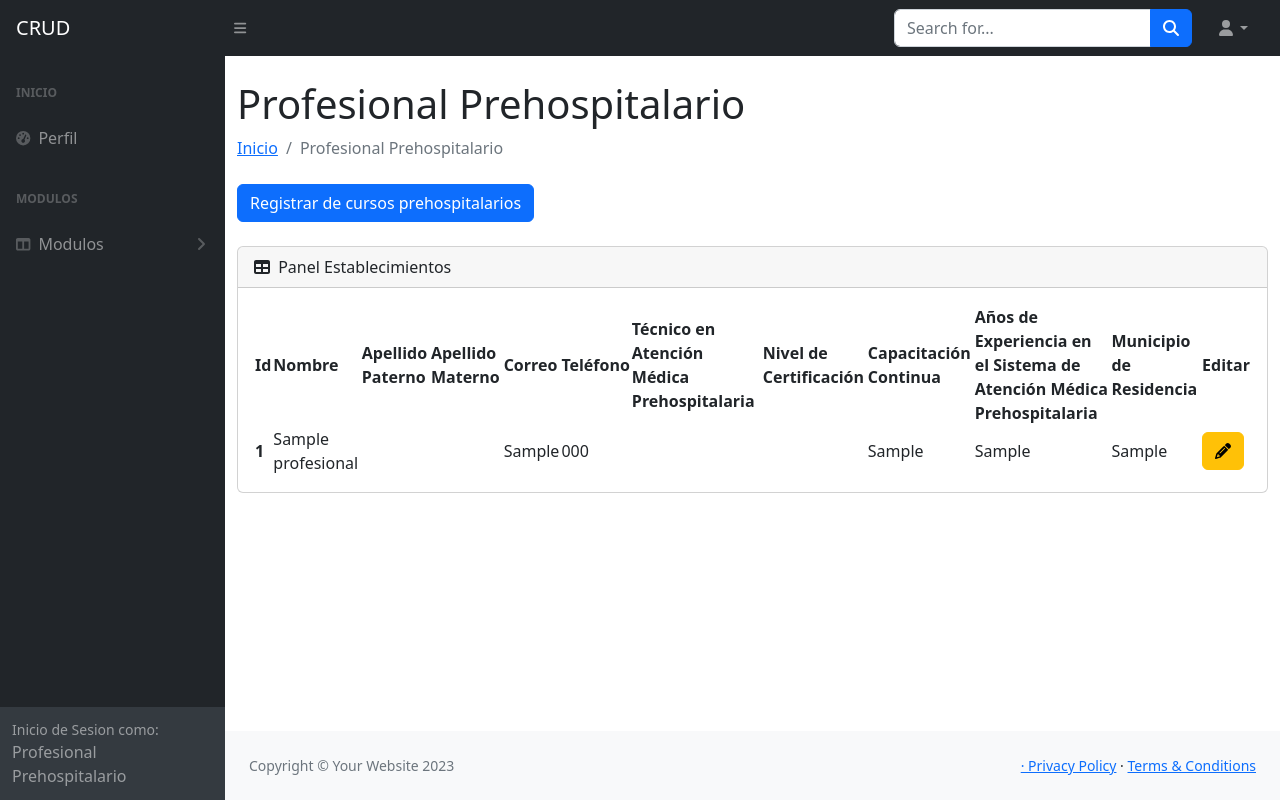
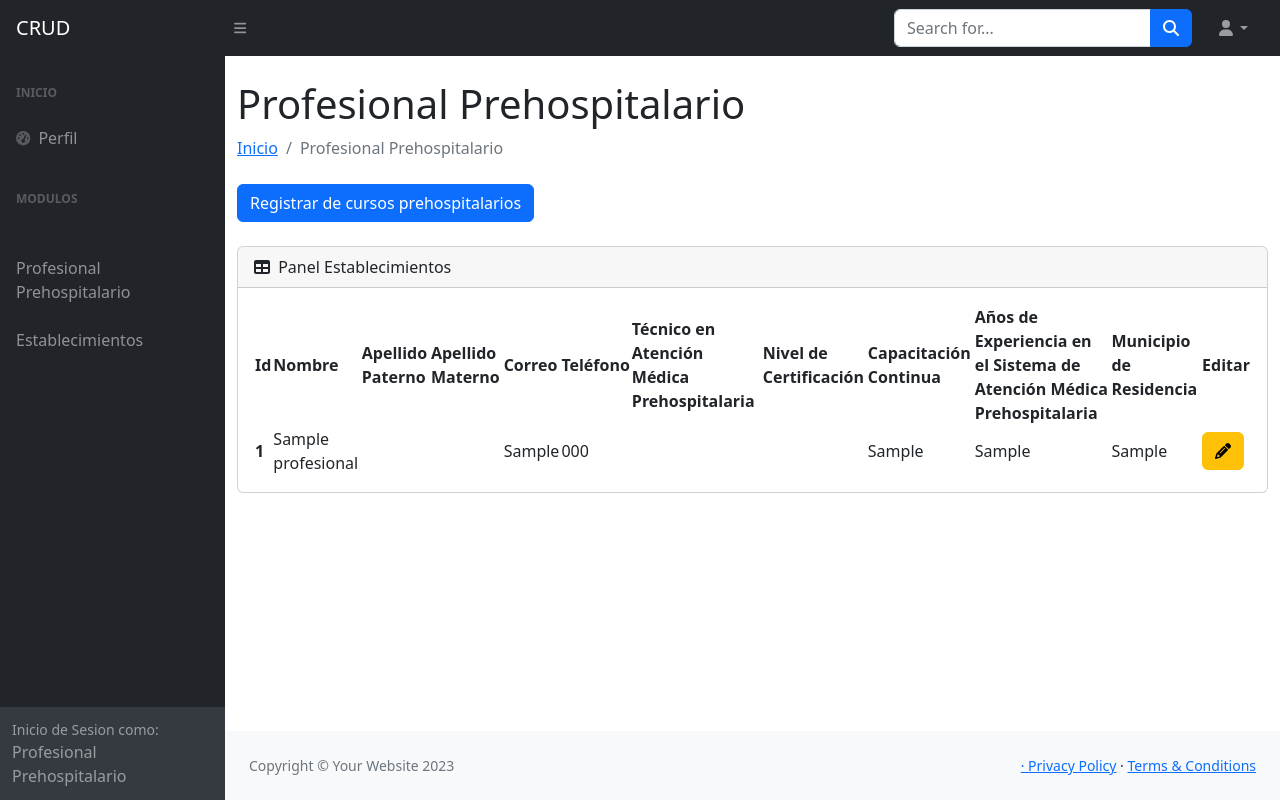
Before and after one commit to armando1907/ModulosSSA, a PHP site: page /profesionalPrehospitalario.php in a window 1280 px wide. Run offline with PHP 8.4, Linux system fonts and the light colour scheme; tables that the repository leaves empty or names only in its code hold one stand-in row (values such as "Sample post"); data that the repository does not hold is empty; some libraries are stand-ins or nearby versions.

Commit message:
Se modifico el navbar de profesionalPrehospitalario

```diff
--- a/profesionalPrehospitalario.php
+++ b/profesionalPrehospitalario.php
@@ -109,16 +109,14 @@ if($_POST){
                                 </a>
                             <div class="sb-sidenav-menu-heading">Modulos</div>
                                 <a class="nav-link collapsed" href="#" data-bs-toggle="collapse" data-bs-target="#collapseLayouts" aria-expanded="false" aria-controls="collapseLayouts">
-                                    <div class="sb-nav-link-icon"><i class="fas fa-columns"></i></div>
-                                    Modulos
-                                    <div class="sb-sidenav-collapse-arrow"><i class="fas fa-angle-down"></i></div>
+
+
                                 </a>
-                            <div class="collapse" id="collapseLayouts" aria-labelledby="headingOne" data-bs-parent="#sidenavAccordion">
-                                <nav class="sb-sidenav-menu-nested nav">
-                                    <a class="nav-link" href="profesionalPrehospitalario.html">Profesional Prehospitalario</a>
-                                    <a class="nav-link" href="establecimientos.html">Establecimientos</a>
-                                </nav>
-                            </div>
+
+                                    <a class="nav-link" href="profesionalPrehospitalario.php">Profesional Prehospitalario</a>
+                                    <a class="nav-link" href="establecimientos.php">Establecimientos</a>
+
+
                         </div>
                     </div>
                     <div class="sb-sidenav-footer">
```
